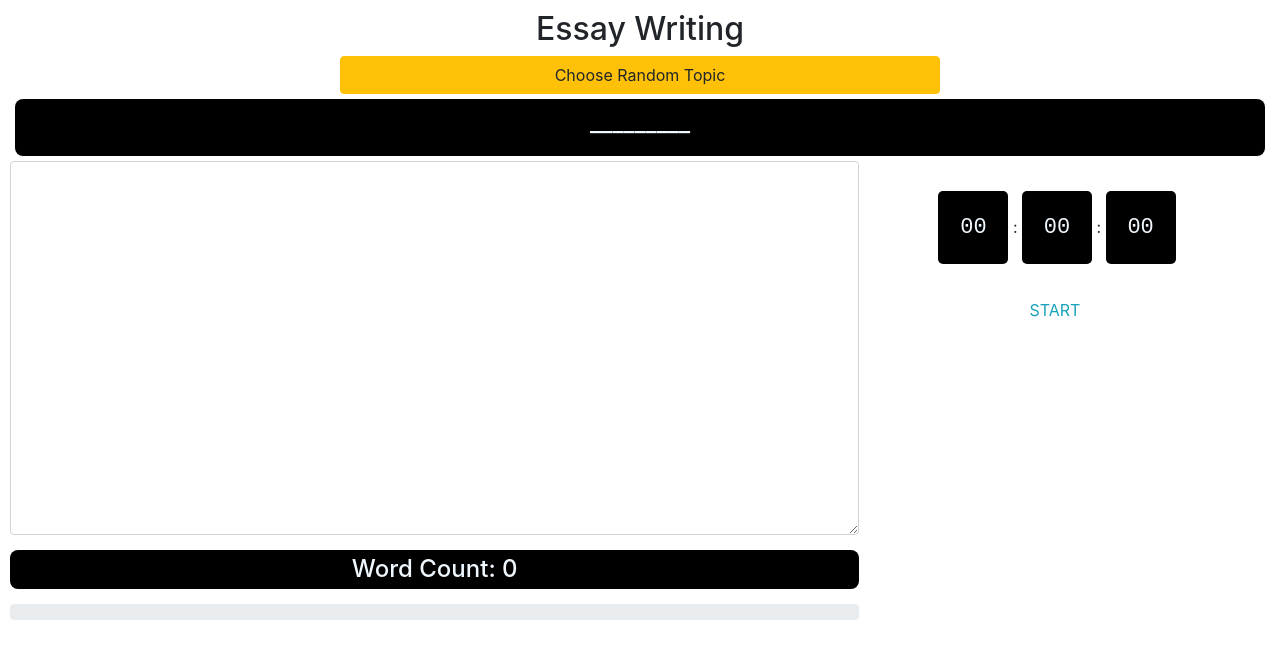
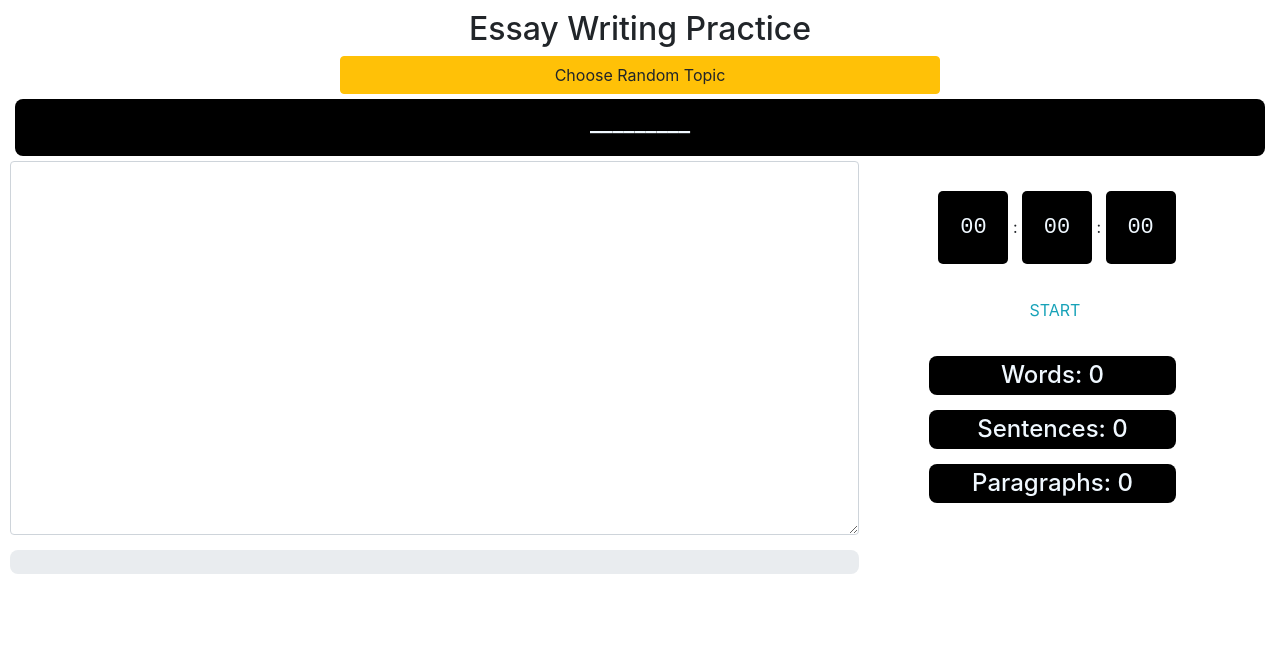
Before and after one commit to Techmnk/Essay_writer, a React (Create React App) app: page / in a window 1280 px wide. Shown: the top 658 px of the page. Built offline with nearby package versions, Linux system fonts and the light colour scheme.

Commit message:
added more features

```diff
--- a/src/App.js
+++ b/src/App.js
@@ -2,7 +2,6 @@ import './App.css';
 import "bootstrap/dist/css/bootstrap.min.css"
 import Text_time from './Text_time';
 import Api_fetch from './Api_fetch';
-import Instructions from './Instructions';
 
 
 
@@ -15,7 +14,7 @@ function App() {
 
     <div className="App">
 
-      <h2>Essay Writing</h2>
+      <h2>Essay Writing Practice </h2>
       <Api_fetch />
       <Text_time />
 
--- a/src/Text_time.css
+++ b/src/Text_time.css
@@ -67,3 +67,9 @@
     background-color: black;
     color: aliceblue;
 }
+
+.progress-lg {
+  height: 1.5rem!important;
+  margin: 15px 0px 15px 0px;
+  border-radius: 0.5rem;
+}
--- a/src/Text_time.js
+++ b/src/Text_time.js
@@ -7,6 +7,7 @@ import "./Text_time.css"
 function Text_time() {
     const [count, setcount] = useState(0)
     const [para, setpara] = useState(0)
+    const [sent, setsent] = useState(0)
     const [time, setTime] = useState({ ms: 0, s: 0, m: 0, h: 0 });
     const [interv, setInterv] = useState();
     const [status, setStatus] = useState(0);
@@ -76,7 +77,18 @@ function Text_time() {
         const numWords = e.target.value.split(" ").filter(item => {
             return item !== "";
         });
+
+        const numParas = e.target.value.split(/\r?\n|\r/).filter(item => {
+            return item !== "";
+        });
+
+        const numSent = e.target.value.split(".").filter(item => {
+            return item !== "";
+        });
+
         setcount(numWords.length);
+        setpara(numParas.length);
+        setsent(numSent.length);
 
     };
 
@@ -88,14 +100,14 @@ function Text_time() {
     var cal = (count / main_words) * 100;
     cal = cal | 0;
 
-    function win_the_game() {
-        if (main_words === count) {
-            <div class="alert alert-success" role="alert">
-                A simple success alert—check it out!
-            </div>
-            stop()
-        }
-    }
+    // function win_the_game() {
+    //     if (main_words === count) {
+    //         <div class="alert alert-success" role="alert">
+    //             A simple success alert—check it out!
+    //         </div>
+    //         stop()
+    //     }
+    // }
 
     const progress = () => {
         var color = ""
@@ -125,8 +137,7 @@ function Text_time() {
         <div className="text_time">
             <div className="text_area">
                 <textarea onChange={getWordCount} class="form-control" id="exampleFormControlTextarea1 myinput" rows="15"></textarea>
-                <h4 className="count_button">Word Count: {count}</h4>
-                <div className="progress">
+                <div className="progress progress-lg">
                     <div className={`progress-bar bg-${progress()}`} aria-valuenow="0" aria-valuemin="0" aria-valuemax="100" style={{ width: `${cal}%` }}></div>
                 </div>
             </div>
@@ -140,7 +151,11 @@ function Text_time() {
                             <Stopwatch_Btn status={status} resume={resume} reset={reset} stop={stop} start={start} />
                         </div>
                     </div>
+                    <h4 className="count_button">Words: {count} </h4>
+                    <h4 className="count_button">Sentences: {sent} </h4>
+                    <h4 className="count_button">Paragraphs: {para} </h4>
                 </div>
+
             </div>
         </div>
     )
```
Also changed, not shown: 1 other file (tests, documents, lock files or other folders).
